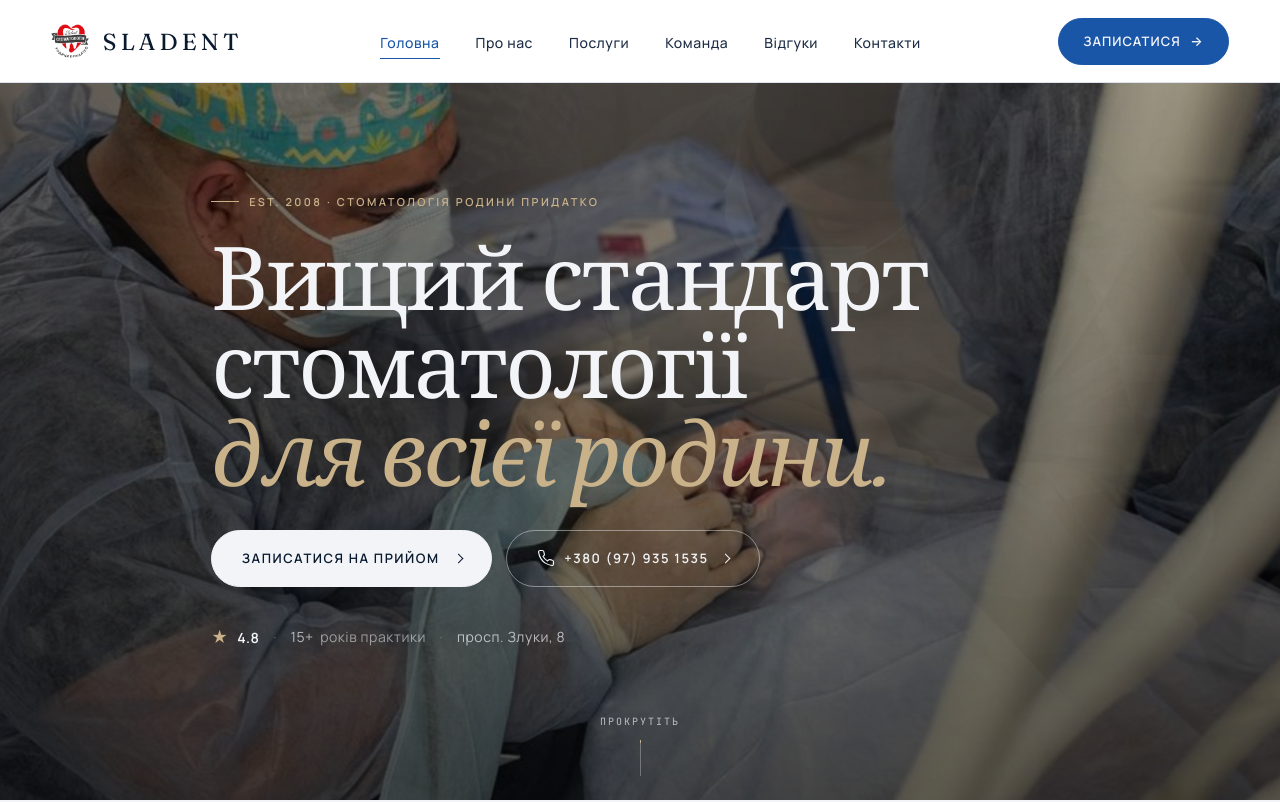
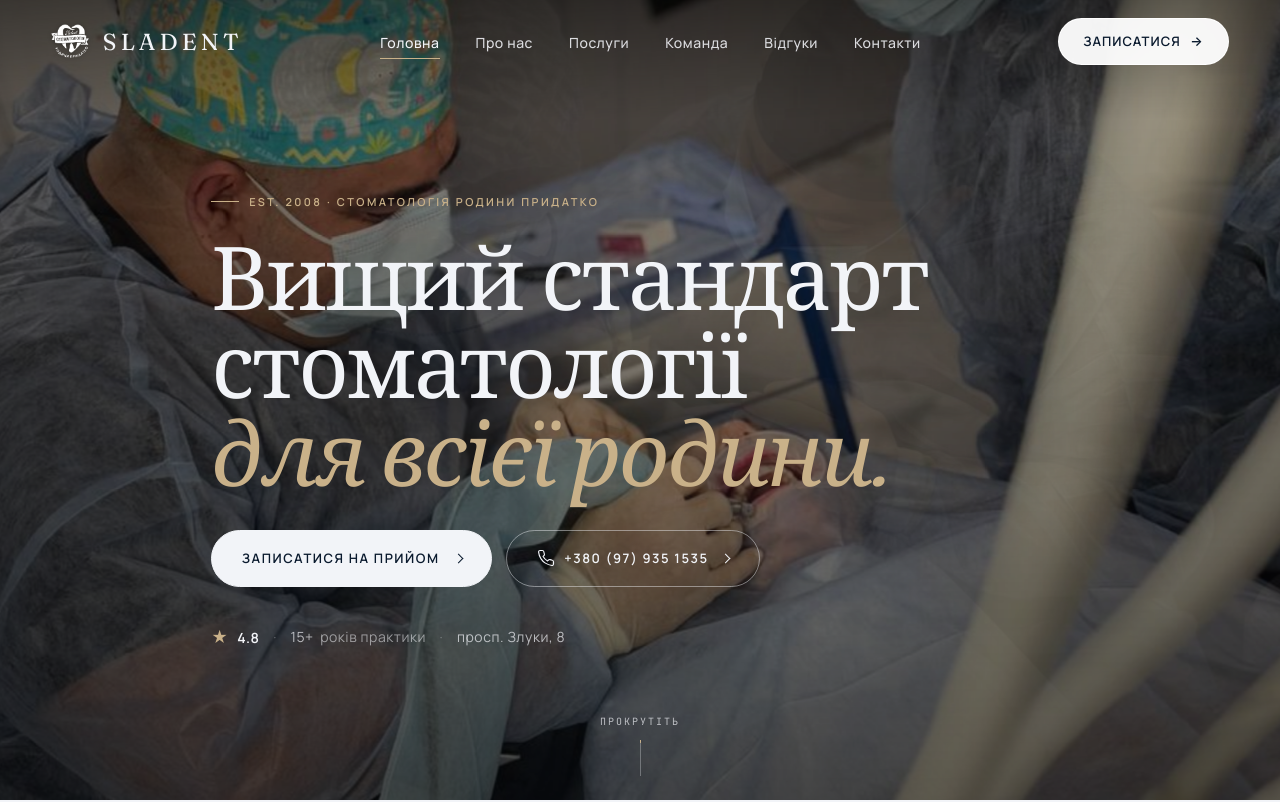
Before and after one commit to prydatkoo/sladent-website, a plain HTML site: page index.html in a window 1280 px wide. Shown: the top 802 px of the page. Drawn offline with Linux system fonts and the light colour scheme.

Commit message:
Navbar: transparent over hero, solid white on scroll + on sub-pages
Hybrid behaviour (back to the previous good state):
- Pages with .hero-section (homepage): navbar transparent until scrolled,
  with light/white logo + nav icons over the dark hero image. Hero
  ::before vignette restored for contrast across all carousel slides.
- Pages without a hero (about, services, team, reviews, contact, 404):
  navbar always solid white from the top, dark logo, dark nav links.
- Once scrolled past the hero on any page, navbar becomes solid white
  with a hairline border + subtle shadow.
- Mobile menu open: forces dark logo + dark icons (the menu overlay is
  ivory, so white-on-white was unreadable).
- index.html theme-color → #0E1217 (matches dark hero); other pages stay
  #FFFFFF.

Co-Authored-By: Claude Opus 4.7 <noreply@anthropic.com>

```diff
--- a/index.html
+++ b/index.html
@@ -8,7 +8,7 @@
   <meta name="description" content="Sladent — сімейна стоматологія в Тернополі з 2008 року. Імплантація, ортодонтія, дитяча стоматологія, естетика. Записатися: +380 (97) 935 1535."/>
   <meta name="keywords" content="стоматологія Тернопіль, Sladent, Стоматологія Родини Придатко, стоматолог Тернопіль, імплантація зубів Тернопіль, ортодонтія, дитячий стоматолог, просп. Злуки 8"/>
   <meta name="author" content="Sladent"/>
-  <meta name="theme-color" content="#FFFFFF"/>
+  <meta name="theme-color" content="#0E1217"/>
   <link rel="canonical" href="https://sladent.com/"/>
 
   <!-- Open Graph -->
--- a/style.css
+++ b/style.css
@@ -265,10 +265,62 @@ header[role="banner"] {
   z-index: 100;
   background: #FFFFFF;
   border-bottom: 1px solid var(--rule-soft);
-  transition: border-color var(--tx-base), padding var(--tx-base), box-shadow var(--tx-base);
+  transition: background 320ms ease, border-color 320ms ease, box-shadow 320ms ease, padding var(--tx-base);
 }
 header.scrolled {
   box-shadow: 0 1px 12px rgba(15, 24, 37, 0.06);
+}
+
+/* Homepage only: navbar starts transparent over the dark hero, then
+   becomes solid white once the user scrolls past it. */
+body:has(.hero-section) header[role="banner"]:not(.scrolled) {
+  background: transparent;
+  border-bottom-color: transparent;
+  box-shadow: none;
+}
+
+/* Light navbar contents while transparent over the dark hero */
+body:has(.hero-section) header[role="banner"]:not(.scrolled) .logo-link,
+body:has(.hero-section) header[role="banner"]:not(.scrolled) .logo-link span {
+  color: var(--ivory);
+}
+body:has(.hero-section) header[role="banner"]:not(.scrolled) .sladent-logo {
+  filter: brightness(0) invert(1) drop-shadow(0 1px 2px rgba(0, 0, 0, 0.35));
+}
+body:not(.menu-open):has(.hero-section) header[role="banner"]:not(.scrolled) .hamburger span {
+  background: var(--ivory);
+}
+body:has(.hero-section) header[role="banner"]:not(.scrolled) .cta-btn {
+  background: rgba(255, 255, 255, 0.95);
+  color: var(--ink);
+  border-color: rgba(255, 255, 255, 0.95);
+}
+body:has(.hero-section) header[role="banner"]:not(.scrolled) .cta-btn:hover {
+  background: var(--brass);
+  border-color: var(--brass);
+  color: var(--ivory);
+}
+
+@media (min-width: 961px) {
+  body:has(.hero-section) header[role="banner"]:not(.scrolled) .nav-links > li > a {
+    color: rgba(242, 244, 248, 0.88);
+  }
+  body:has(.hero-section) header[role="banner"]:not(.scrolled) .nav-links > li > a::after {
+    background: var(--brass-soft);
+  }
+  body:has(.hero-section) header[role="banner"]:not(.scrolled) .nav-links > li > a.active {
+    color: var(--ivory);
+  }
+}
+
+/* When the mobile menu opens (ivory overlay), force dark logo + icons
+   even though the navbar is still "not scrolled" technically. */
+body.menu-open header[role="banner"] .logo-link,
+body.menu-open header[role="banner"] .logo-link span {
+  color: var(--ink);
+}
+body.menu-open header[role="banner"] .sladent-logo {
+  filter: none;
 }
 
 .navbar {
@@ -770,10 +822,19 @@ header.scrolled .navbar { padding-top: 0.85rem; padding-bottom: 0.85rem; }
     linear-gradient(95deg, rgba(0, 0, 0, 0.30) 0%, rgba(0, 0, 0, 0) 55%);
 }
 
-/* The hero starts BELOW the solid white navbar — no top vignette needed. */
+/* Subtle top sheen so the WHITE logo/menu icons over the transparent navbar
+   always have contrast against any carousel slide. Fades out on scroll
+   together with the transparent navbar state. */
 .hero-section::before {
   content: '';
-  display: none;
+  position: absolute;
+  top: 0;
+  left: 0;
+  right: 0;
+  height: 120px;
+  z-index: 1;
+  pointer-events: none;
+  background: linear-gradient(180deg, rgba(0, 0, 0, 0.42) 0%, rgba(0, 0, 0, 0) 100%);
 }
 
 .hero-content {
```
